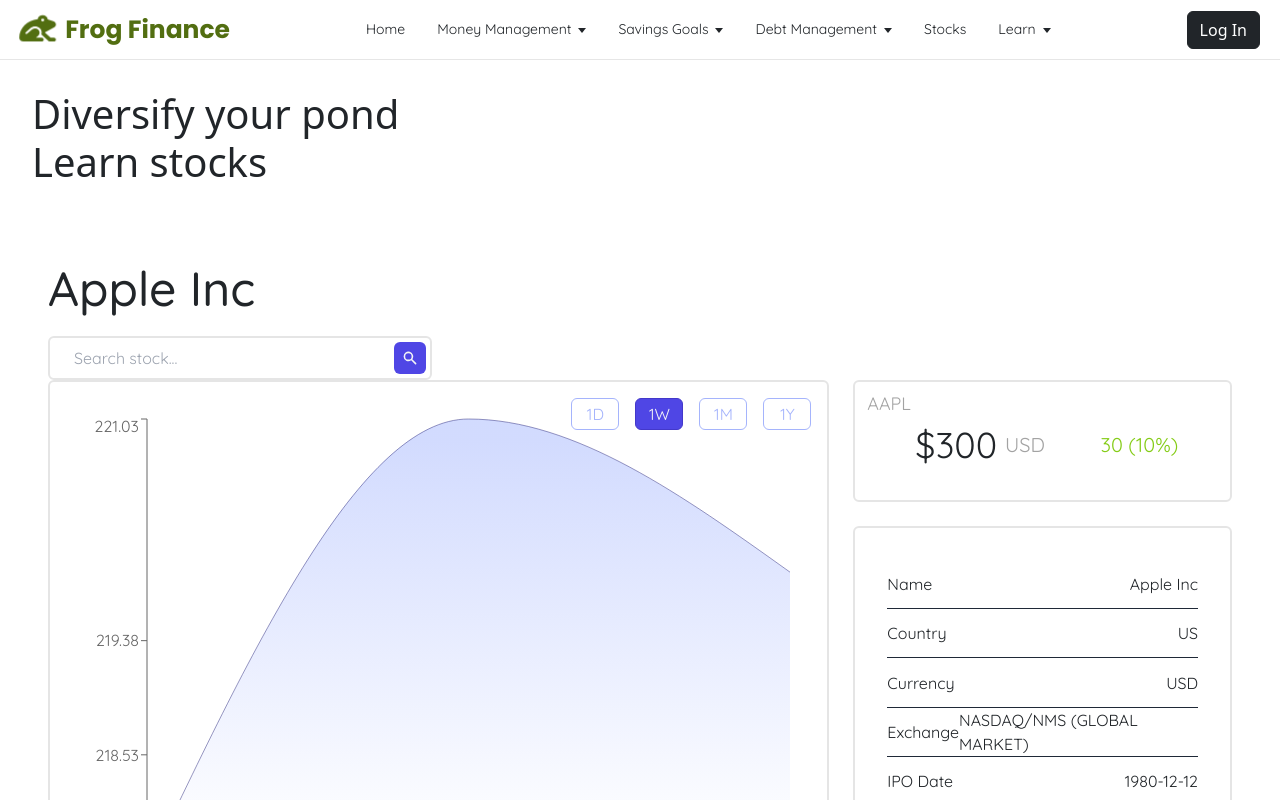
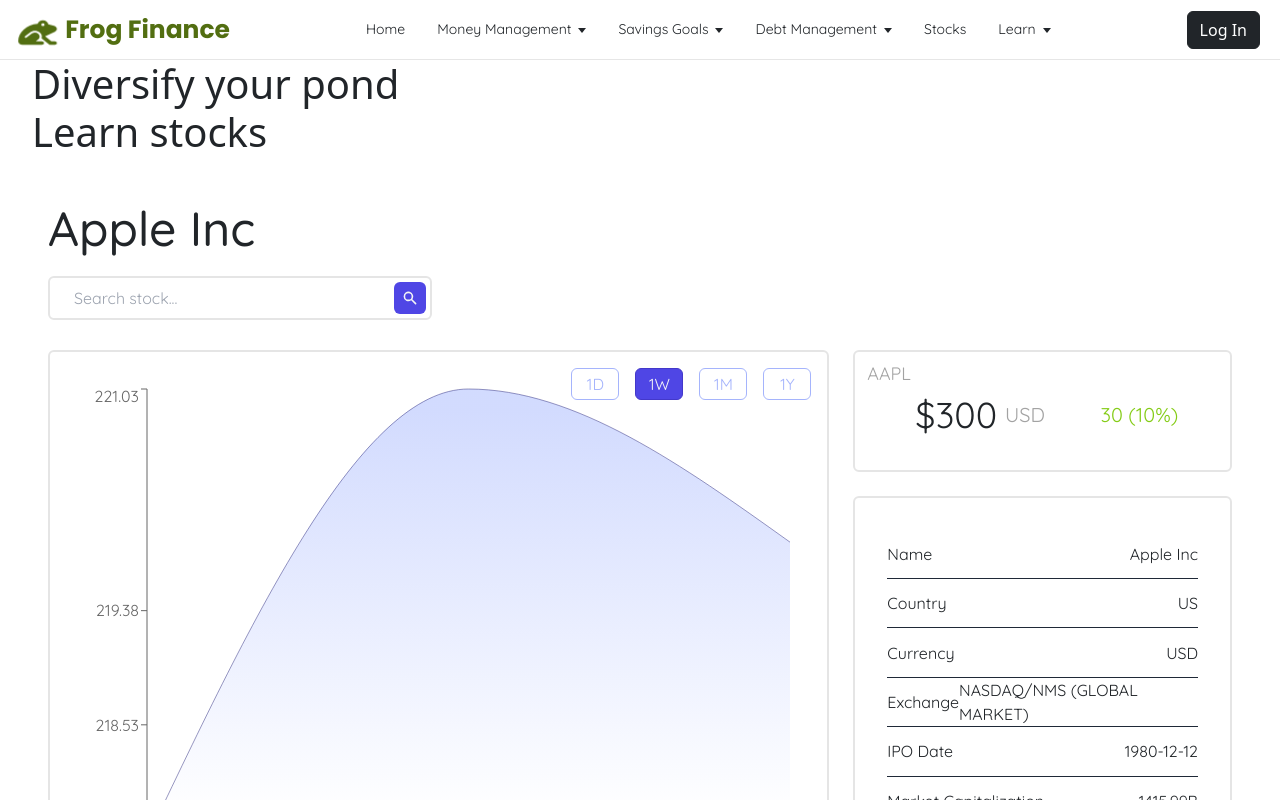
Before and after one commit to Shamayal/frog-finance, a React (Create React App) app in the folder frontend/client/: page /stocks in a window 1280 px wide. Shown: the top 800 px of the page. Built offline with nearby package versions, Linux system fonts and the light colour scheme.

Commit message:
update margin for stocks page h1

```diff
--- a/frontend/client/src/App.css
+++ b/frontend/client/src/App.css
@@ -16,6 +16,6 @@ body {
   padding-left: 0;
 }
 
-.stocks-container h1 {
+/* .stocks-container h1 {
   margin-top: 30px;
-}
+} */
```
